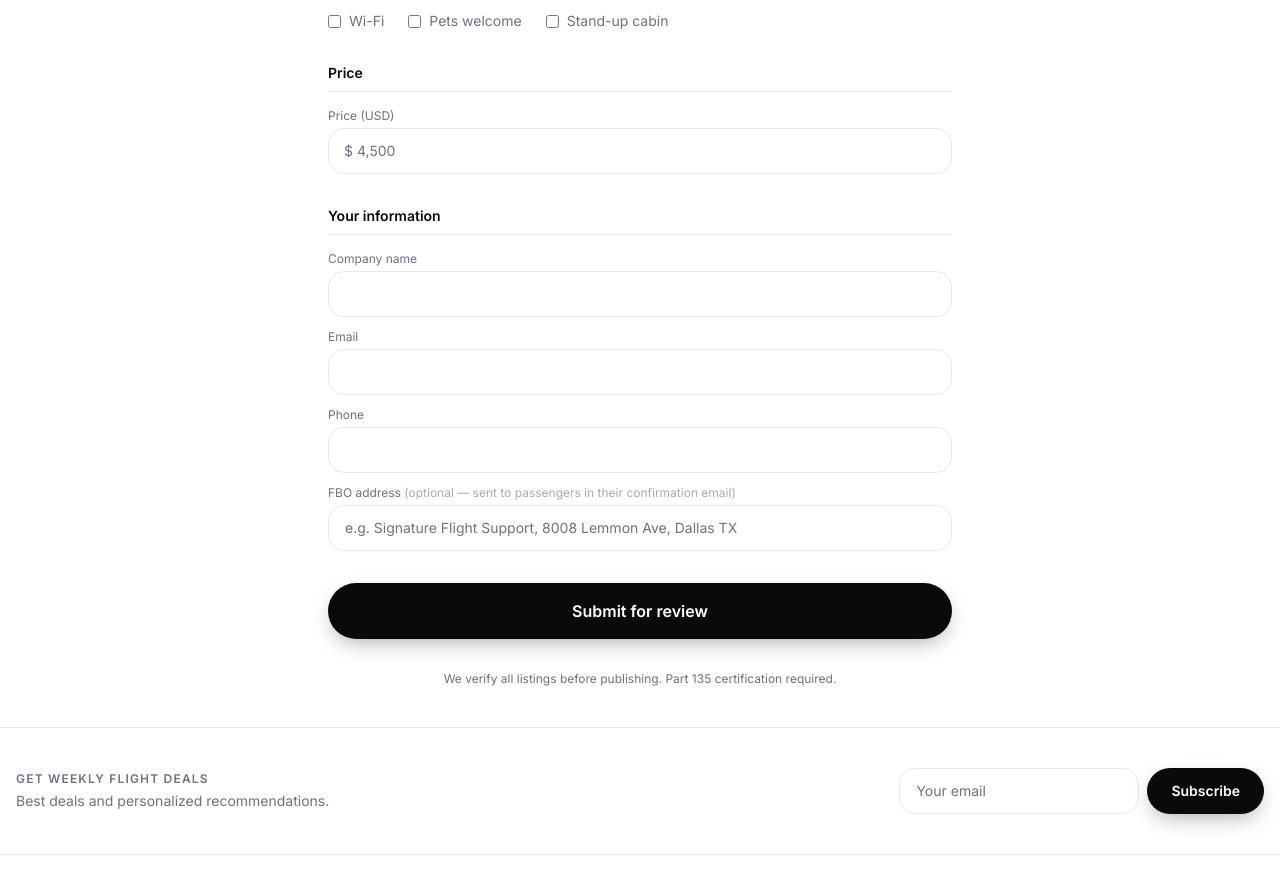
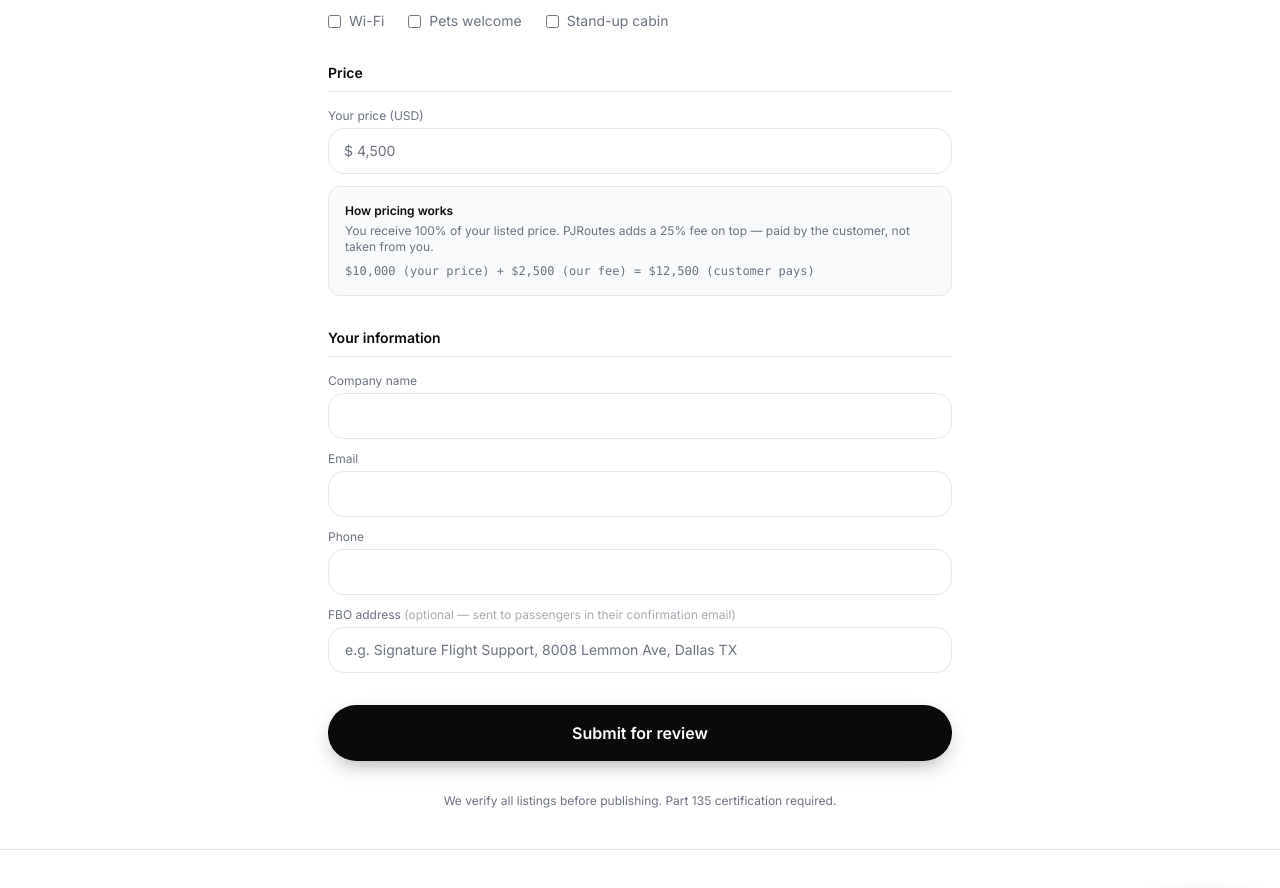
Before and after one commit to jaylenmareko/pjroutes-, a Next.js app: page /operator in a window 1280 px wide. Shown: the part 794-1682 px from the top of the page. Built offline with nearby package versions, Linux system fonts and the light colour scheme; no server answers.

Commit message:
Add pricing explainer to operator form, fix admin email price format

```diff
--- a/app/api/operator-submit/route.ts
+++ b/app/api/operator-submit/route.ts
@@ -26,7 +26,7 @@ export async function POST(req: NextRequest) {
       <div style="font-family:Inter,sans-serif;max-width:500px;margin:0 auto;padding:24px">
         <h2>New operator submission.</h2>
         <p><strong>${body.from_city} → ${body.to_city}</strong></p>
-        <p>${body.aircraft_type} · ${body.aircraft_tail} · $${body.price}</p>
+        <p>${body.aircraft_type} · ${body.aircraft_tail} · $${Number(body.price).toLocaleString()}</p>
         <p>${body.operator_name} · ${body.operator_email}</p>
         <a href="${process.env.NEXT_PUBLIC_APP_URL}/admin" style="color:#8C1C1C;font-weight:600">Review in admin →</a>
       </div>
--- a/app/operator/page.tsx
+++ b/app/operator/page.tsx
@@ -139,10 +139,17 @@ export default function OperatorPage() {
           <div>
             <Section title="Price" />
             <div>
-              <label className="block text-xs text-muted mb-1">Price (USD)</label>
+              <label className="block text-xs text-muted mb-1">Your price (USD)</label>
               <div className="relative">
                 <span className="absolute left-4 top-1/2 -translate-y-1/2 text-muted text-sm">$</span>
                 <input type="number" min="500" className="input pl-7" placeholder="4,500" required value={form.price} onChange={e => set('price', e.target.value)} />
+              </div>
+              <div className="mt-3 rounded-xl bg-surface border border-border p-4 text-xs text-muted space-y-1">
+                <p className="font-semibold text-ink text-xs">How pricing works</p>
+                <p>You receive 100% of your listed price. PJRoutes adds a 25% fee on top — paid by the customer, not taken from you.</p>
+                <p className="font-mono text-xs pt-1">
+                  $10,000 <span className="text-muted">(your price)</span> + $2,500 <span className="text-muted">(our fee)</span> = $12,500 <span className="text-muted">(customer pays)</span>
+                </p>
               </div>
             </div>
           </div>
```
